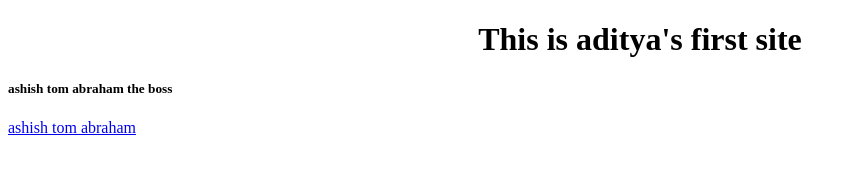
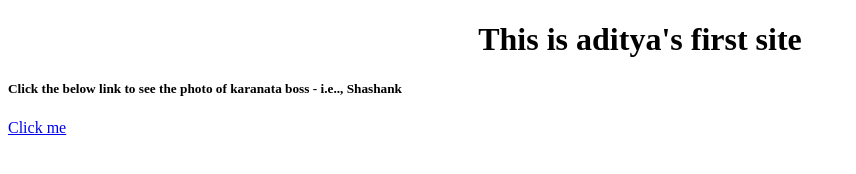
Before and after one commit to aditya18-10-1997/aditya18-10-1997.github.io, a plain HTML site: page index.html in a window 1280 px wide. Shown: the whole page, without its empty margins (0-856 px from the left). Drawn offline with Linux system fonts and the light colour scheme.

Commit message:
Update index.html
shashank added

```diff
--- a/index.html
+++ b/index.html
@@ -8,7 +8,7 @@
 </head>
 <body>
     <h1 style="text-align: center;">This is aditya's first site</h1>
-    <h5>ashish tom abraham the boss</h5>
-    <a href="https://www.pexels.com/photo/close-up-photography-of-tiger-792381/">ashish tom abraham</a>
+    <h5>Click the below link to see the photo of karanata boss - i.e.., Shashank</h5>
+    <a href="https://www.pexels.com/photo/close-up-photography-of-tiger-792381/">Click me</a>
 </body>
 </html>
```
